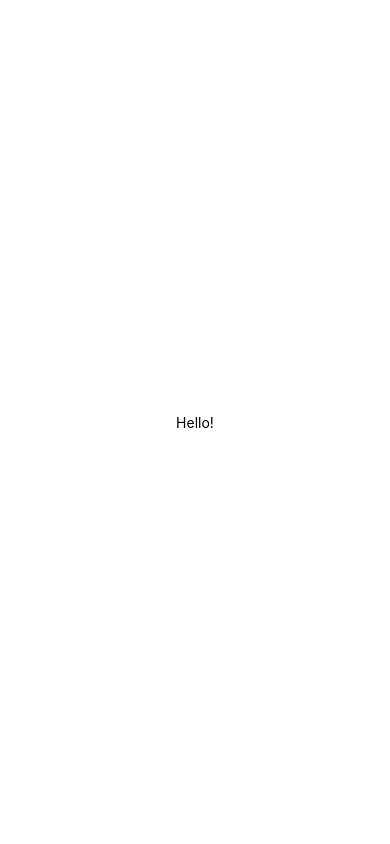
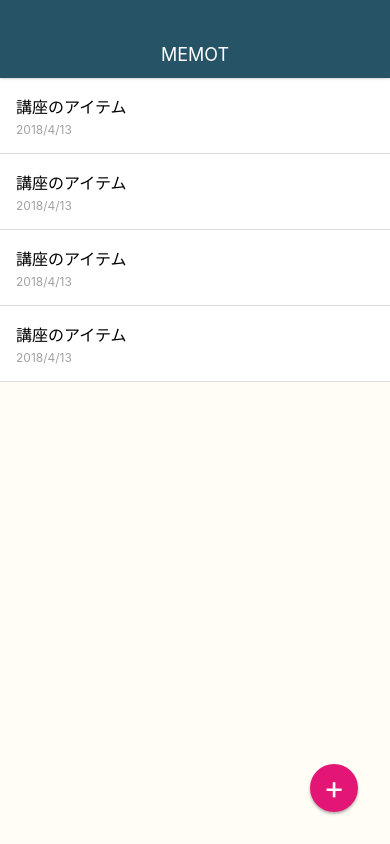
Before and after one commit to jun1717/MemoApp, a React Native app: screen / in a window 390 px wide. Built offline with nearby package versions, Linux system fonts and the light colour scheme.

Commit message:
Create MemoList

```diff
--- a/App.js
+++ b/App.js
@@ -5,17 +5,100 @@ export default class App extends React.Component {
   render() {
     return (
       <View style={styles.container}>
-        <Text>Hello!</Text>
+        <View style={styles.appbar}>
+          <View>
+            <Text style={styles.appbarTitle}>MEMOT</Text>
+          </View>
+        </View>
+        <View style={styles.memoList}>
+          <View style={styles.memoListItem}>
+            <Text style={styles.memoTitle}>講座のアイテム</Text>
+            <Text style={styles.memoDate}>2018/4/13</Text>
+          </View>
+          <View style={styles.memoListItem}>
+            <Text style={styles.memoTitle}>講座のアイテム</Text>
+            <Text style={styles.memoDate}>2018/4/13</Text>
+          </View>
+          <View style={styles.memoListItem}>
+            <Text style={styles.memoTitle}>講座のアイテム</Text>
+            <Text style={styles.memoDate}>2018/4/13</Text>
+          </View>
+          <View style={styles.memoListItem}>
+            <Text style={styles.memoTitle}>講座のアイテム</Text>
+            <Text style={styles.memoDate}>2018/4/13</Text>
+          </View>
+        </View>
+        <View style={styles.memoAddButton}>
+          <Text style={styles.memoAddButtonTitle}>+</Text>
+        </View>
       </View>
     );
   }
 }
-
 const styles = StyleSheet.create({
   container: {
     flex: 1,
-    backgroundColor: '#fff',
+    backgroundColor: '#FFFDF6',
     alignItems: 'center',
     justifyContent: 'center',
+    paddingTop: 78,
+  },
+  memoAddButton: {
+    position: 'absolute',
+    bottom: 32,
+    right: 32,
+    width: 48,
+    height: 48,
+    backgroundColor: '#E31676',
+    borderRadius: 24,
+    justifyContent: 'center',
+    alignItems: 'center',
+    shadowColor: '#000',
+    shadowOffset: { width: 0, height: 2 },
+    shadowOpacity: 0.3,
+    shadowRadius: 3,
+  },
+  memoAddButtonTitle: {
+    fontSize: 32,
+    lineHeight: 32,
+    color: '#fff',
+  },
+  memoList: {
+    width: '100%',
+    flex: 1,
+  },
+  memoListItem: {
+    padding: 16,
+    borderBottomWidth: 1,
+    borderBottomColor: '#ddd',
+    backgroundColor: '#fff',
+  },
+  memoTitle: {
+    fontSize: 16,
+    marginBottom: 4,
+  },
+  memoDate: {
+    fontSize: 12,
+    color: '#a2a2a2',
+  },
+  appbar: {
+    position: 'absolute',
+    top: 0,
+    height: 78,
+    backgroundColor: '#265366',
+    left: 0,
+    right: 0,
+    paddingTop: 30,
+    justifyContent: 'center',
+    alignItems: 'center',
+    shadowColor: '#000',
+    shadowOffset: { width: 0, height: 0 },
+    shadowOpacity: 0.3,
+    shadowRadius: 3,
+    zIndex: 10,
+  },
+  appbarTitle: {
+    color: '#fff',
+    fontSize: 18,
   },
 });
```
Also changed, not shown: src/elements/BodyText.js (added, +23 -0 lines), .eslintrc.json, 1 other file (tests, documents, lock files or other folders).
